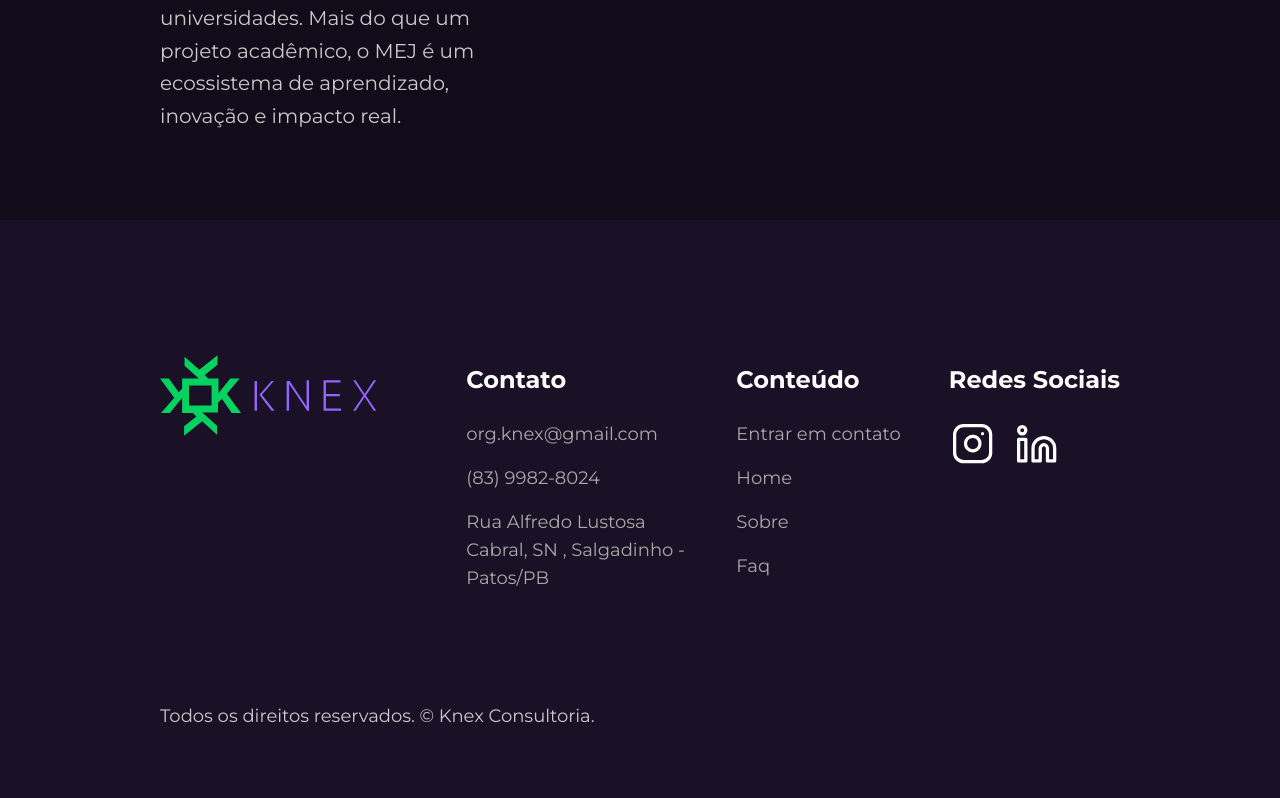
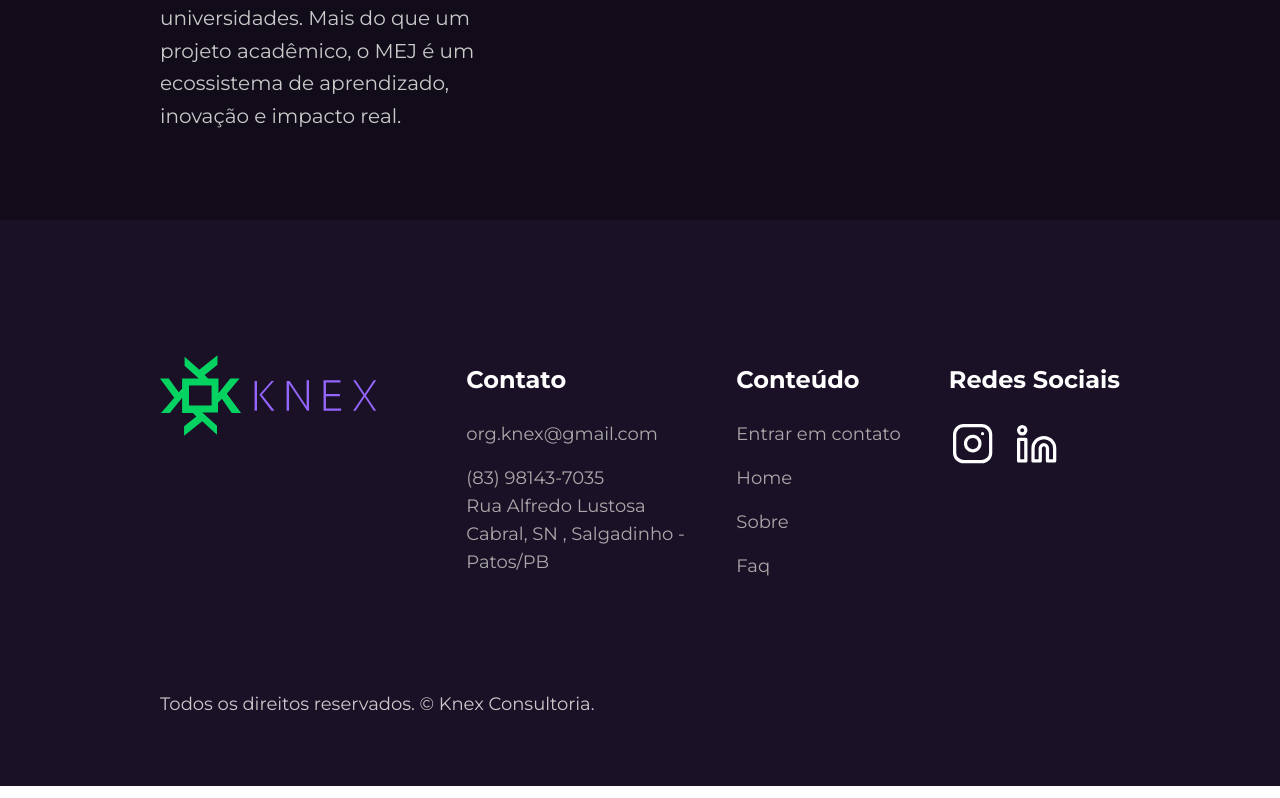
Before and after one commit to knex-projects/NewKnex-lp, a Next.js app: page /sobre in a window 1280 px wide. Shown: the part 3410-4208 px from the top of the page. Built offline with nearby package versions, Linux system fonts and the light colour scheme.

Commit message:
fix: trocar numero de telefone e adicionar link wa.me

```diff
--- a/src/components/layout/Footer/Footer.tsx
+++ b/src/components/layout/Footer/Footer.tsx
@@ -19,7 +19,7 @@ export default function Footer() {
                         <h3 className="my-6 text-xl font-bold text-white lg:text-2xl">Contato</h3>
                         <ul className="lg:text-lg">
                             <li className="mb-4 ">org.knex@gmail.com</li>
-                            <li className="mb-4 ">(83) 9982-8024</li>
+                            <a href="https://wa.me/5583981437035" target="_blank" className="mb-4 ">(83) 98143-7035</a>
                             <li className="">Rua Alfredo Lustosa Cabral, SN , Salgadinho - Patos/PB </li>
                         </ul>
                     </div>
--- a/src/components/section/contactsection.tsx
+++ b/src/components/section/contactsection.tsx
@@ -121,7 +121,7 @@ export const ContactSection = () => {
 
             <div className="flex flex-col gap-4">
               <strong className="text-W5">Nosso Telefone</strong>
-              <span className="text-W2">(83) 9982-8024</span>
+              <a href="https://wa.me/5583981437035" target="_blank" className="text-W2">(83) 98143-7035</a>
             </div>
 
             <div className="flex flex-col gap-4">
```
